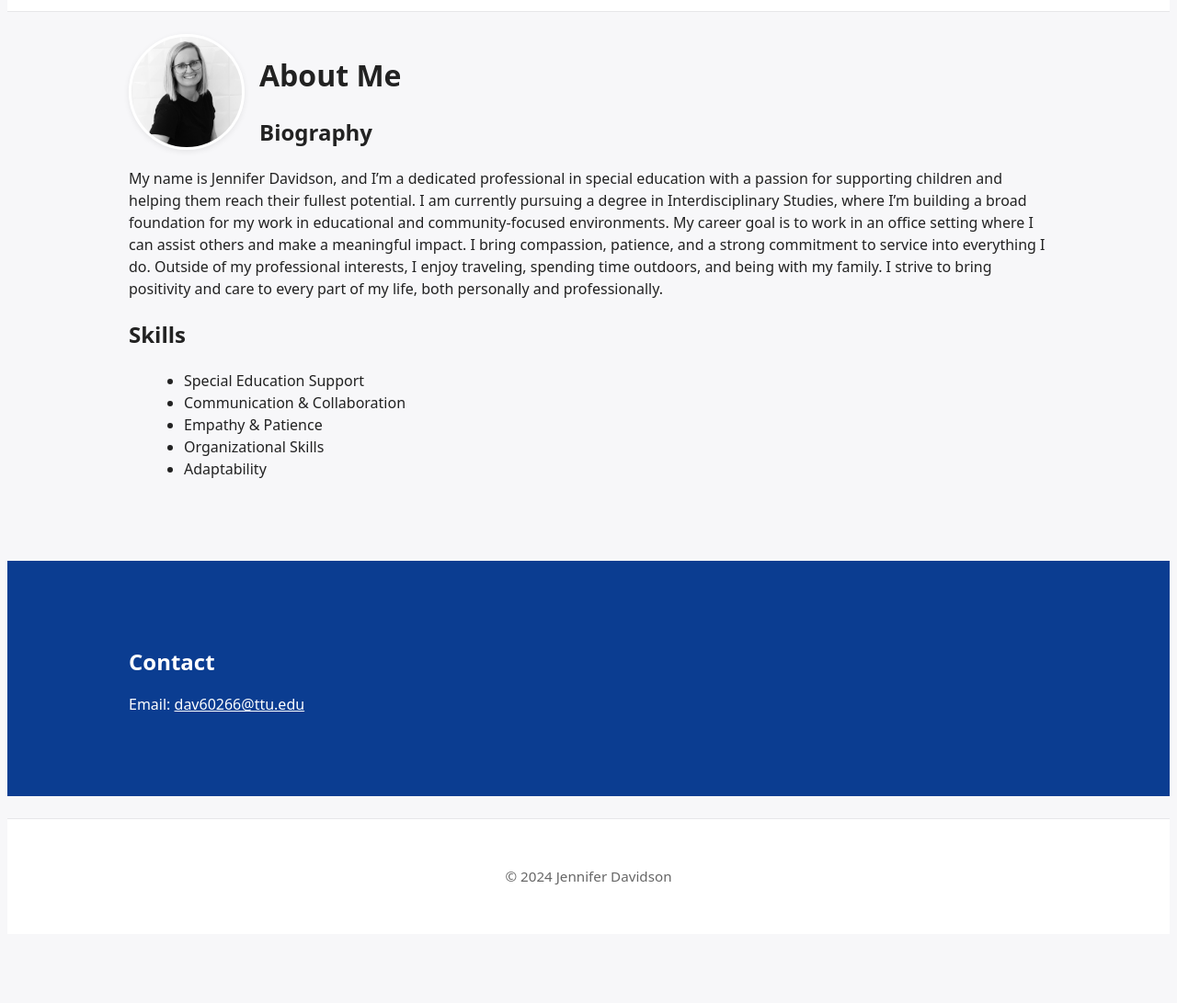
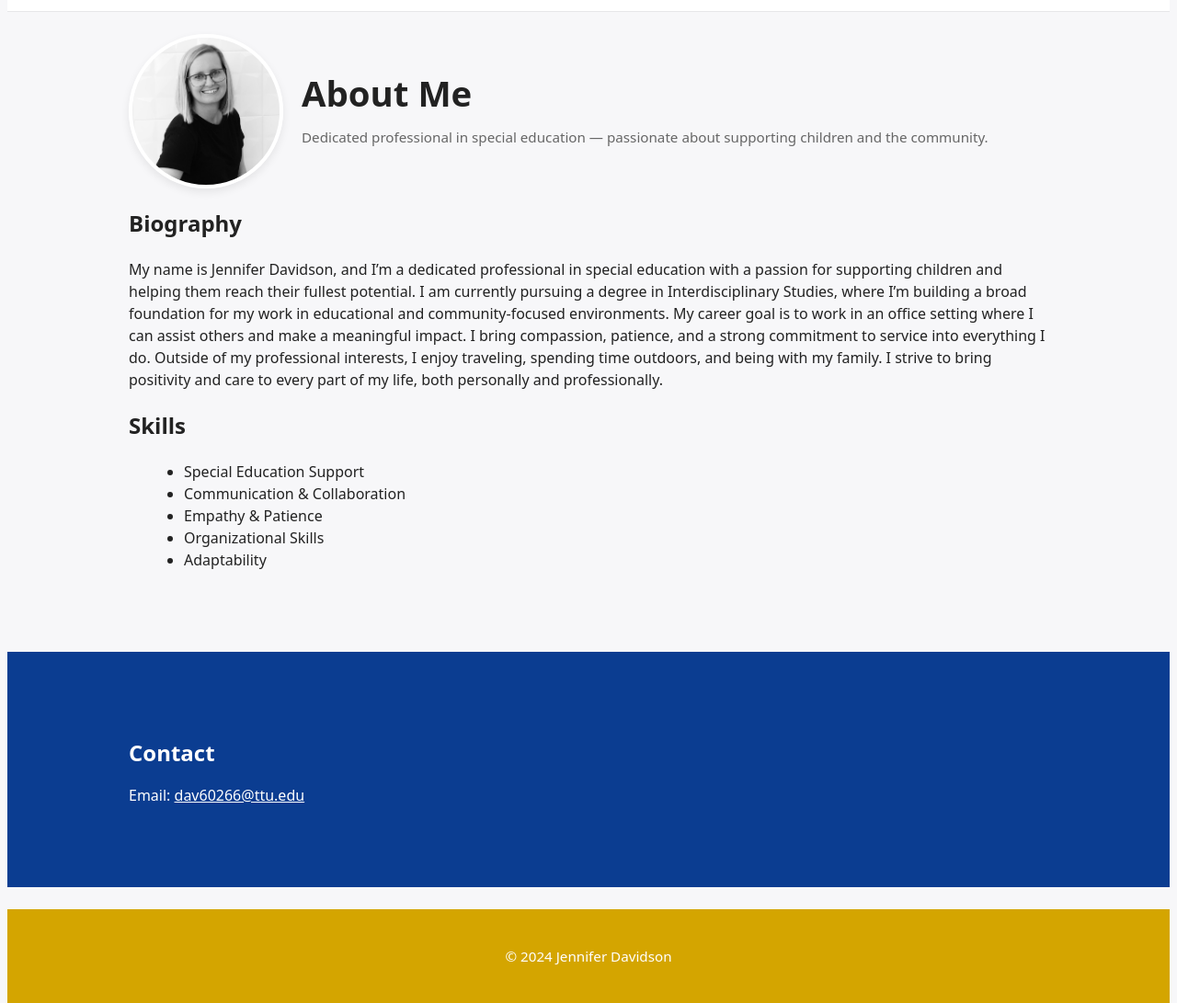
Before and after one commit to jenniferadavidson012/profession-profile-final, a plain HTML site: page about.html in a window 1280 px wide. Shown: the part 100-1191 px from the top of the page at 92% size. Before the commit the page ends 1116 px from the top, so only its background shows below. Drawn offline with Linux system fonts and the light colour scheme.

Commit message:
style(about): add hero layout, enlarge heading, and set footer to gold

```diff
--- a/about.html
+++ b/about.html
@@ -21,8 +21,13 @@
     </header>
 
     <main class="container about">
-        <img class="profile-image" src="images/profile.jpg" alt="Jennifer Davidson">
-        <h1>About Me</h1>
+        <div class="about-hero">
+            <img class="profile-image" src="images/profile.jpg" alt="Jennifer Davidson">
+            <div class="about-hero-text">
+                <h1>About Me</h1>
+                <p class="muted">Dedicated professional in special education — passionate about supporting children and the community.</p>
+            </div>
+        </div>
         <section>
             <h2>Biography</h2>
             <p>My name is Jennifer Davidson, and I’m a dedicated professional in special education with a passion for supporting children and helping them reach their fullest potential. I am currently pursuing a degree in Interdisciplinary Studies, where I’m building a broad foundation for my work in educational and community-focused environments.
--- a/style.css
+++ b/style.css
@@ -38,16 +38,21 @@ body{
 
 /* About page */
 .about{padding:24px 0}
-.about h1{margin-bottom:12px}
+.about h1{margin-bottom:12px;font-size:2.4rem}
 .about ul{list-style:disc;margin-left:20px}
-.profile-image{width:120px;height:120px;object-fit:cover;border-radius:50%;float:left;margin-right:16px;border:3px solid #fff;box-shadow:0 2px 6px rgba(0,0,0,0.08)}
+
+/* About hero (large heading with profile image) */
+.about-hero{display:flex;align-items:center;gap:20px;margin-bottom:20px}
+.about-hero-text h1{margin:0}
+.about-hero-text .muted{margin-top:8px}
+.profile-image{width:160px;height:160px;object-fit:cover;border-radius:50%;flex:0 0 160px;border:4px solid #fff;box-shadow:0 4px 10px rgba(0,0,0,0.08)}
 
 /* Contact */
 .contact{padding:24px 0}
 
 /* Footer */
-.site-footer{border-top:1px solid #e6e6e9;background:#fff;padding:12px 0;margin-top:24px}
-.site-footer p{color:#666;text-align:center;font-size:0.95rem}
+.site-footer{background:#d4a500;padding:16px 0;margin-top:24px}
+.site-footer p{color:#fff;text-align:center;font-size:0.95rem;margin:0}
 
 /* Lightbox */
 #lightbox{position:fixed;inset:0;display:none;align-items:center;justify-content:center;background:rgba(0,0,0,0.75);z-index:999}
```
